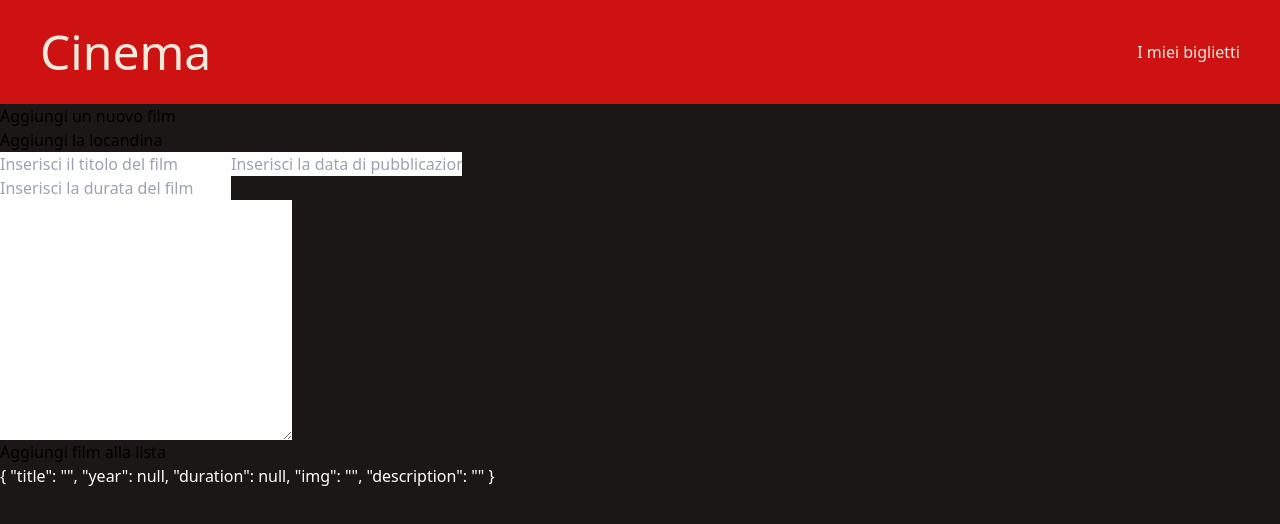
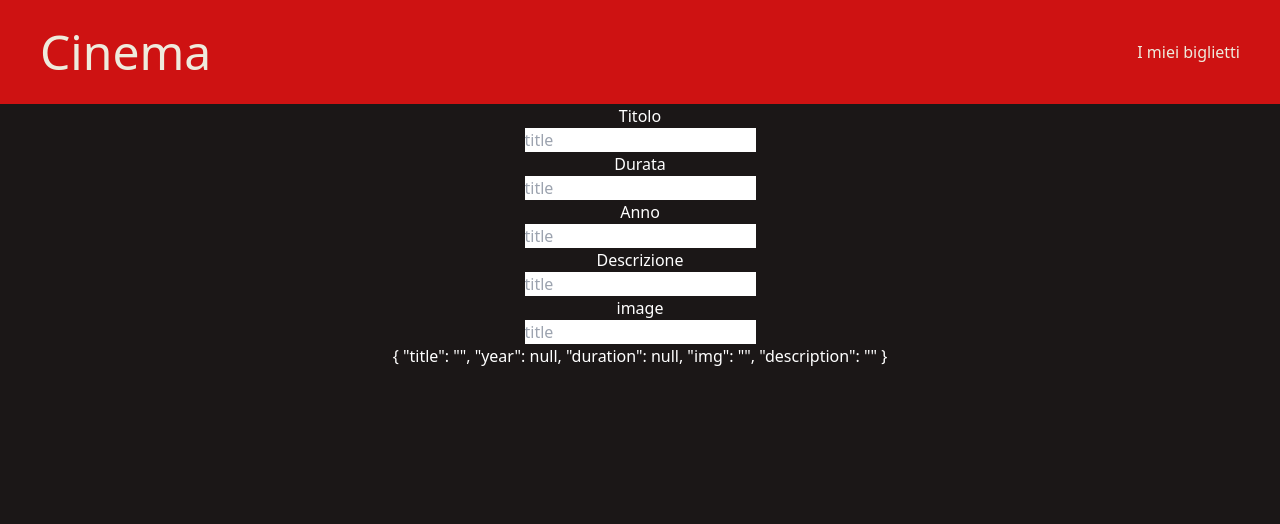
Before and after one commit to LorenzoComparini/Cinema, a Vue app in the folder frontend_cinemissimo/: page /movies/create in a window 1280 px wide. Shown: the top 524 px of the page. Built offline with nearby package versions, Linux system fonts and the light colour scheme.

Commit message:
risolto il problema di kanino

```diff
--- a/frontend_cinemissimo/src/components/addFilm.vue
+++ b/frontend_cinemissimo/src/components/addFilm.vue
@@ -1,33 +1,19 @@
 <template>
-    <div class="flex flex-col">
-        <div class="flex flex-row">
-            <p>Aggiungi un nuovo film</p>
+    <div class="flex flex-row h-full w-full">
+        <div class="flex flex-col w-full h-full items-center text-white">
+            <label for="title">Titolo</label>
+            <input type="text" id="title" placeholder="title" v-model="movie.title">
+            <label for="title">Durata</label>
+            <input type="text" id="title" placeholder="title">
+            <label for="title">Anno</label>
+            <input type="text" id="title" placeholder="title">
+            <label for="title">Descrizione</label>
+            <input type="text" id="title" placeholder="title">
+            <label for="title">image</label>
+            <input type="text" id="title" placeholder="title">
+
+            {{ movie}}
         </div>
-        <div class="flex flex-row">
-            <p>Aggiungi la locandina</p>
-        </div>
-        <div class="flex flex-row">
-            <div class="flex flex-col">
-                <div class="flex flex-row">
-                    <input type="text" placeholder="Inserisci il titolo del film" v-model="movie[title]">
-                </div>
-                <div class="flex flex-row">
-                    <input type="text" placeholder="Inserisci la durata del film" v-model="movie[duration]">
-                </div>
-            </div>
-            <div class="flex flex-col">
-                <input type="text" placeholder="Inserisci la data di pubblicazione">
-            </div>
-        </div>
-        <div class="flex flex-row">
-            <textarea name="Mimmo Frontemare" id="" cols="30" rows="10"></textarea>
-        </div>
-        <div class="flex flex-row">
-            <button>
-                Aggiungi film alla lista
-            </button>
-        </div>
-        <p class="text-white">{{ movie }}</p>
     </div>
 </template>
 
```
